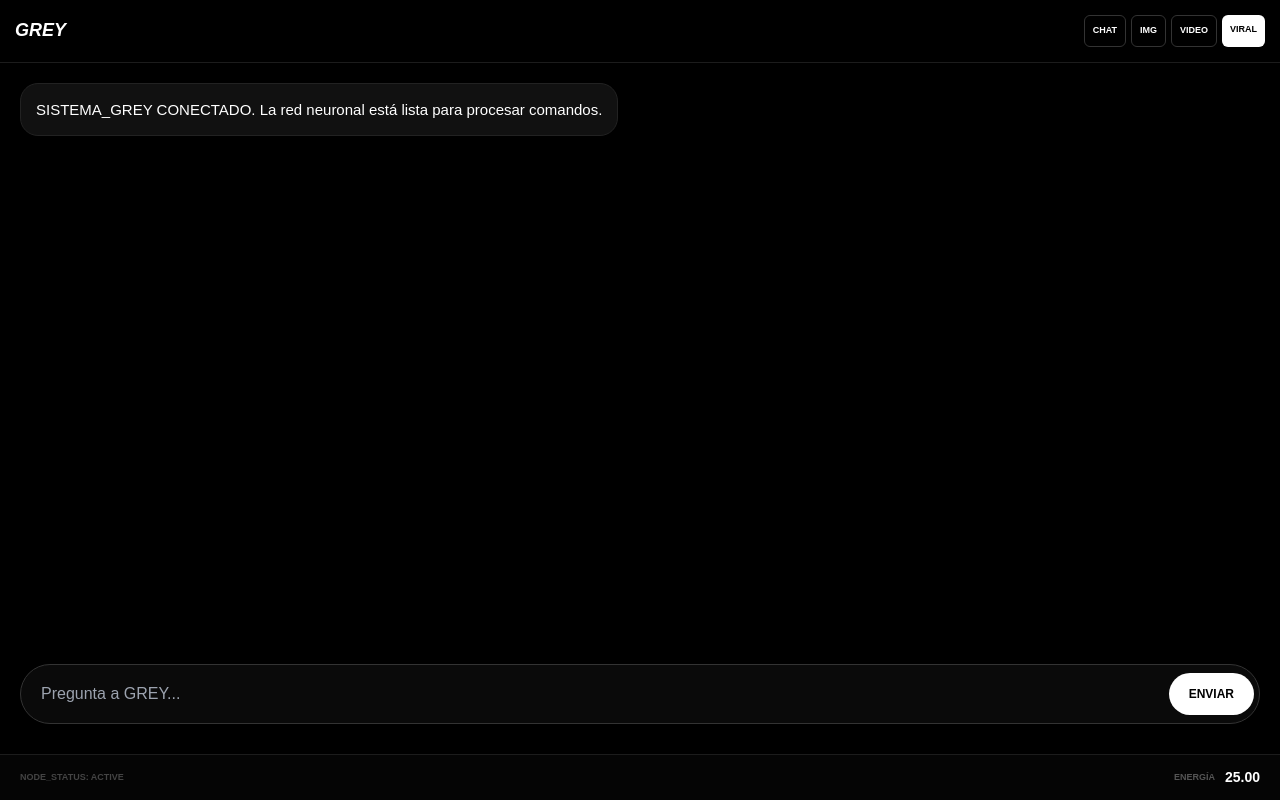
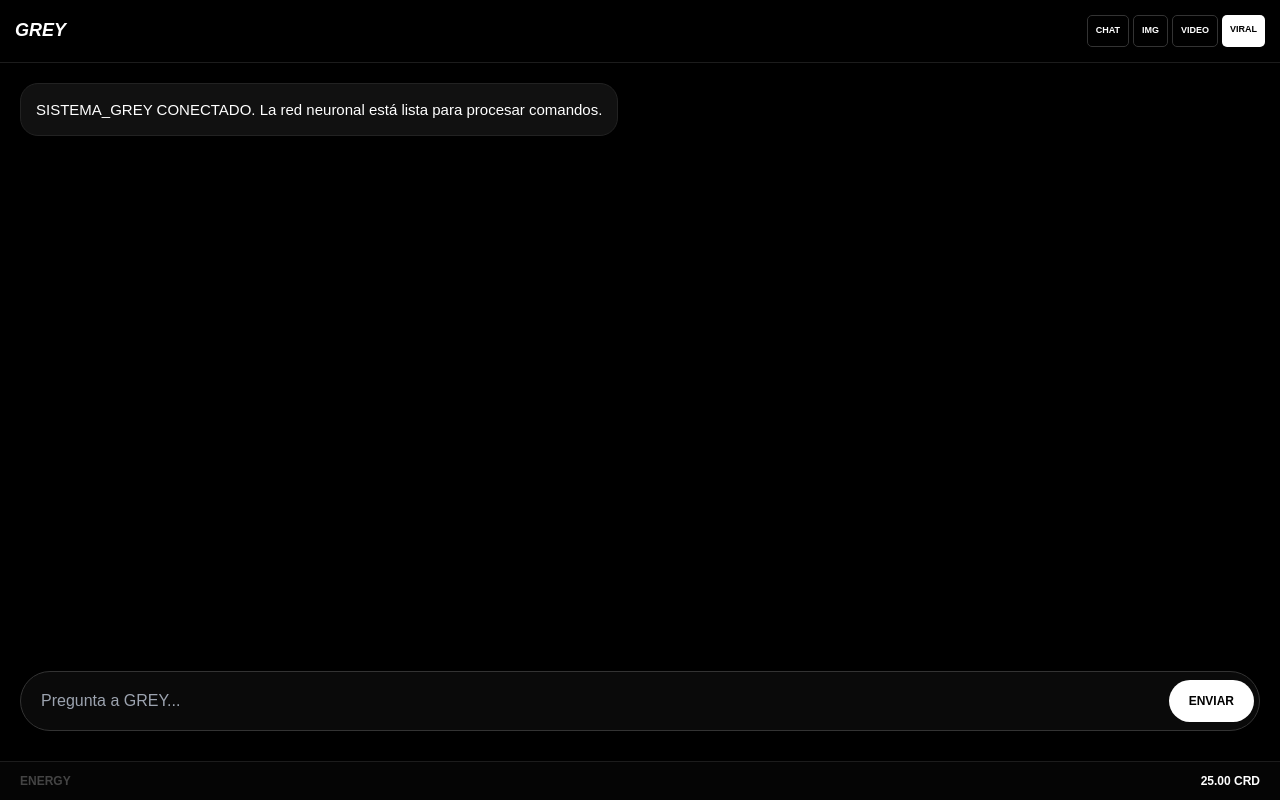
Before and after one commit to capitamweed1205-pixel/grey-ia, a Next.js app: page /chat in a window 1280 px wide. Built offline with nearby package versions, Linux system fonts and the light colour scheme.

Commit message:
Refactor layout and footer styles
Updated layout styles and improved footer content.

```diff
--- a/app/(dashboard)/layout.tsx
+++ b/app/(dashboard)/layout.tsx
@@ -4,29 +4,19 @@ import Link from 'next/link';
 export default function DashLayout({ children }: { children: React.ReactNode }) {
   return (
     <div style={{ display: 'flex', flexDirection: 'column', height: '100vh', backgroundColor: '#000', color: '#fff', fontFamily: 'sans-serif' }}>
-      {/* BARRA SUPERIOR CON 4 BOTONES ADAPTADOS A MÓVIL */}
       <header style={{ display: 'flex', justifyContent: 'space-between', alignItems: 'center', padding: '15px', borderBottom: '1px solid #1c1c1c', backgroundColor: '#000', position: 'sticky', top: 0, zIndex: 10 }}>
         <div style={{ fontSize: '18px', fontWeight: '900', fontStyle: 'italic' }}>GREY</div>
-        <div style={{ display: 'flex', gap: '5px' }}>
-          <Link href="/chat" style={{ color: '#fff', textDecoration: 'none', fontSize: '9px', fontWeight: 'bold', padding: '8px 8px', border: '1px solid #333', borderRadius: '6px' }}>CHAT</Link>
-          <Link href="/images" style={{ color: '#fff', textDecoration: 'none', fontSize: '9px', fontWeight: 'bold', padding: '8px 8px', border: '1px solid #333', borderRadius: '6px' }}>IMG</Link>
-          <Link href="/video" style={{ color: '#fff', textDecoration: 'none', fontSize: '9px', fontWeight: 'bold', padding: '8px 8px', border: '1px solid #333', borderRadius: '6px' }}>VIDEO</Link>
-          <Link href="/viral" style={{ color: '#000', textDecoration: 'none', fontSize: '9px', fontWeight: 'bold', padding: '8px 8px', backgroundColor: '#fff', borderRadius: '6px' }}>VIRAL</Link>
+        <div style={{ display: 'flex', gap: '4px' }}>
+          <Link href="/chat" style={{ color: '#fff', textDecoration: 'none', fontSize: '9px', fontWeight: 'bold', padding: '8px', border: '1px solid #333', borderRadius: '5px' }}>CHAT</Link>
+          <Link href="/images" style={{ color: '#fff', textDecoration: 'none', fontSize: '9px', fontWeight: 'bold', padding: '8px', border: '1px solid #333', borderRadius: '5px' }}>IMG</Link>
+          <Link href="/video" style={{ color: '#fff', textDecoration: 'none', fontSize: '9px', fontWeight: 'bold', padding: '8px', border: '1px solid #333', borderRadius: '5px' }}>VIDEO</Link>
+          <Link href="/viral" style={{ color: '#000', textDecoration: 'none', fontSize: '9px', fontWeight: 'bold', padding: '8px', backgroundColor: '#fff', borderRadius: '5px' }}>VIRAL</Link>
         </div>
       </header>
-
-      {/* CONTENIDO */}
-      <main style={{ flex: 1, overflowY: 'auto', width: '100%' }}>
-        {children}
-      </main>
-
-      {/* FOOTER DE CRÉDITOS */}
-      <footer style={{ padding: '12px 20px', backgroundColor: '#050505', borderTop: '1px solid #1c1c1c', display: 'flex', justifyContent: 'space-between', alignItems: 'center' }}>
-        <span style={{ fontSize: '9px', color: '#444', fontWeight: 'bold' }}>NODE_STATUS: ACTIVE</span>
-        <div style={{ display: 'flex', alignItems: 'center', gap: '10px' }}>
-          <span style={{ fontSize: '9px', color: '#555', fontWeight: 'bold' }}>ENERGÍA</span>
-          <span style={{ fontSize: '14px', fontWeight: '900' }}>25.00</span>
-        </div>
+      <main style={{ flex: 1, overflowY: 'auto' }}>{children}</main>
+      <footer style={{ padding: '10px 20px', backgroundColor: '#050505', borderTop: '1px solid #1c1c1c', display: 'flex', justifyContent: 'space-between', alignItems: 'center', fontSize: '12px' }}>
+        <span style={{ color: '#444', fontWeight: 'bold' }}>ENERGY</span>
+        <span style={{ fontWeight: '900' }}>25.00 CRD</span>
       </footer>
     </div>
   )
```
